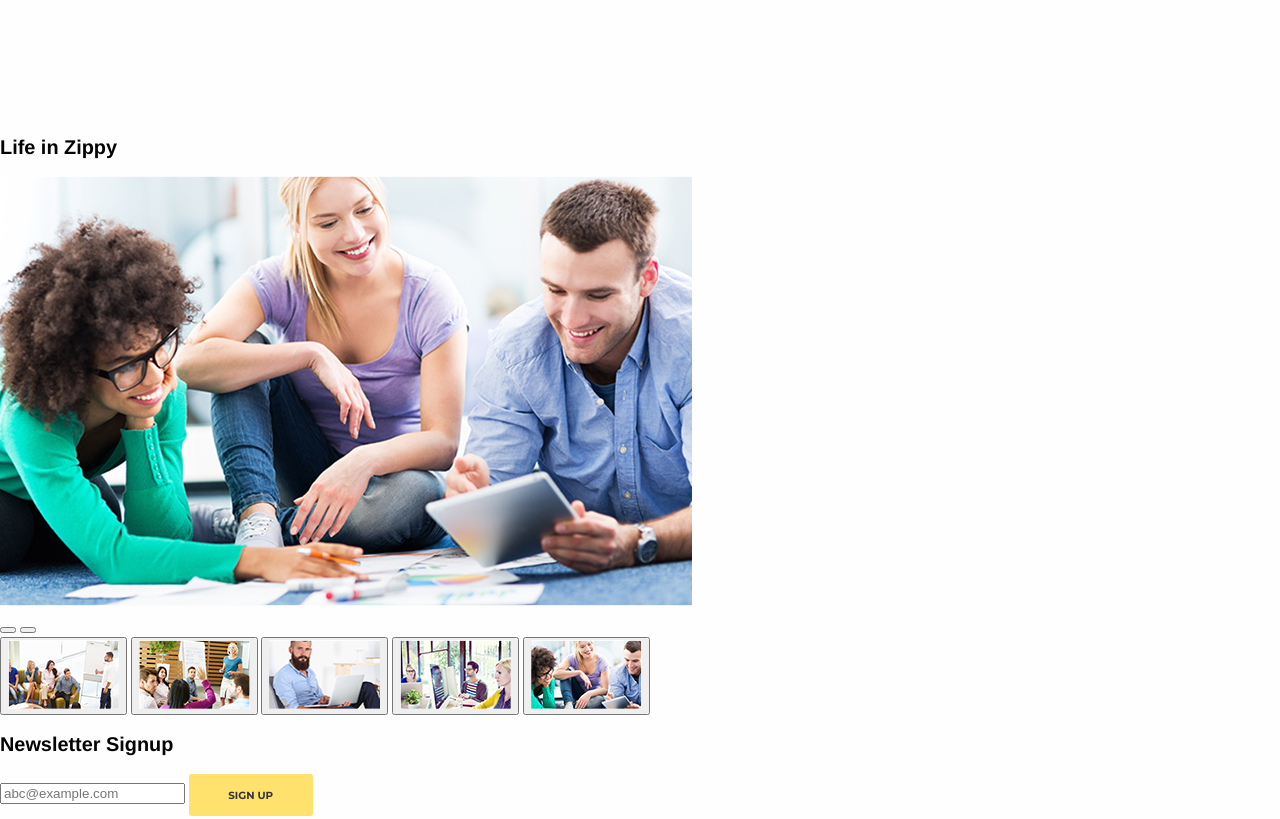
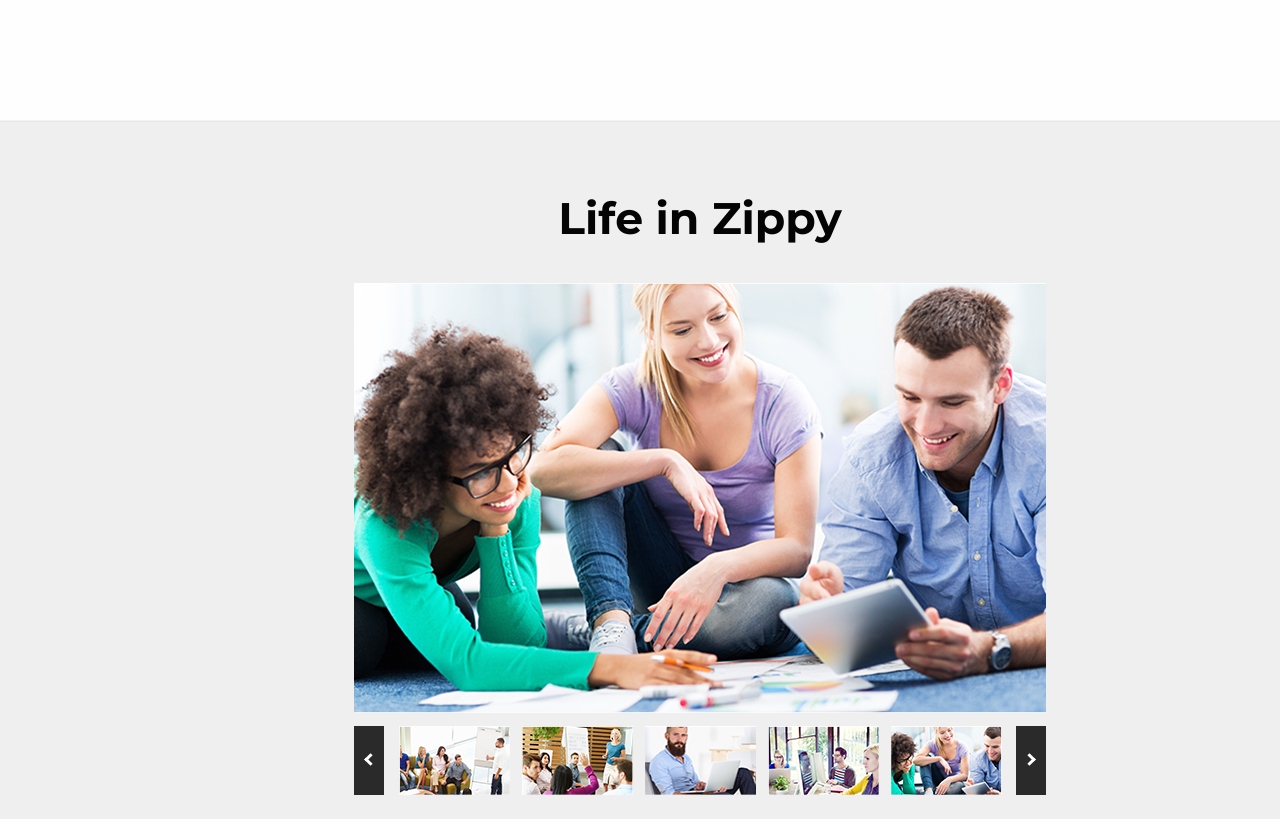
Before and after one commit to koshikishi/zippy, a website: page source/index.html in a window 1280 px wide. Shown: the part 4420-5239 px from the top of the page. Drawn offline with nearby package versions, Linux system fonts and the light colour scheme; files that its build step writes are made by us from their sources.

Commit message:
:lipstick: Завершил стилизацию блока галереи

```diff
--- /dev/null
+++ b/source/sass/blocks/_gallery.scss
@@ -0,0 +1,101 @@
+.gallery {
+  background: {
+    color: $colorGray;
+    clip: padding-box;
+  }
+  border-top: 1px solid rgba($colorPlaceholder, 0.3);
+  box-shadow: inset 0 1px rgba($colorPlaceholder, 0.3);
+}
+
+.gallery__wrapper {
+  @extend %container;
+  padding: {
+    top: 77px;
+    bottom: 107px;
+  }
+}
+
+.gallery__title {
+  @include title-large;
+  margin-bottom: 45px;
+}
+
+.gallery__image-full {
+  display: block;
+  margin-bottom: 13px;
+}
+
+.gallery__control {
+  position: relative;
+}
+
+.gallery__button {
+  position: absolute;
+  top: 0;
+  width: 30px;
+  height: 69px;
+  padding: 0;
+  background-color: $colorBlackLight;
+  border: none;
+  cursor: pointer;
+
+  &:hover {
+    background-color: $colorPrimary;
+  }
+
+  &::before {
+    content: "";
+    position: absolute;
+    top: 29px;
+    width: 6px;
+    height: 6px;
+    border: solid $colorWhite {
+      width: 3px 0 0 3px;
+    }
+  }
+
+  &--prev {
+    left: 0;
+
+    &::before {
+      left: 12px;
+      transform: rotate(-45deg);
+    }
+  }
+
+  &--next {
+    right: 0;
+
+    &::before {
+      right: 12px;
+      transform: rotate(135deg);
+    }
+  }
+}
+
+.gallery__previews-list {
+  display: flex;
+  width: 615px;
+  margin: {
+    right: auto;
+    left: auto;
+  }
+  overflow: hidden;
+}
+
+.gallery__preview {
+  flex-shrink: 0;
+  width: 111px;
+  margin: {
+    right: 6px;
+    left: 6px;
+  }
+  padding: 0;
+  background: none;
+  border: none;
+  cursor: pointer;
+}
+
+.gallery__image-preview {
+  display: block;
+}
--- a/source/sass/style.scss
+++ b/source/sass/style.scss
@@ -10,3 +10,4 @@
 @import "blocks/pricing";
 @import "blocks/video";
 @import "blocks/team";
+@import "blocks/gallery";
```
